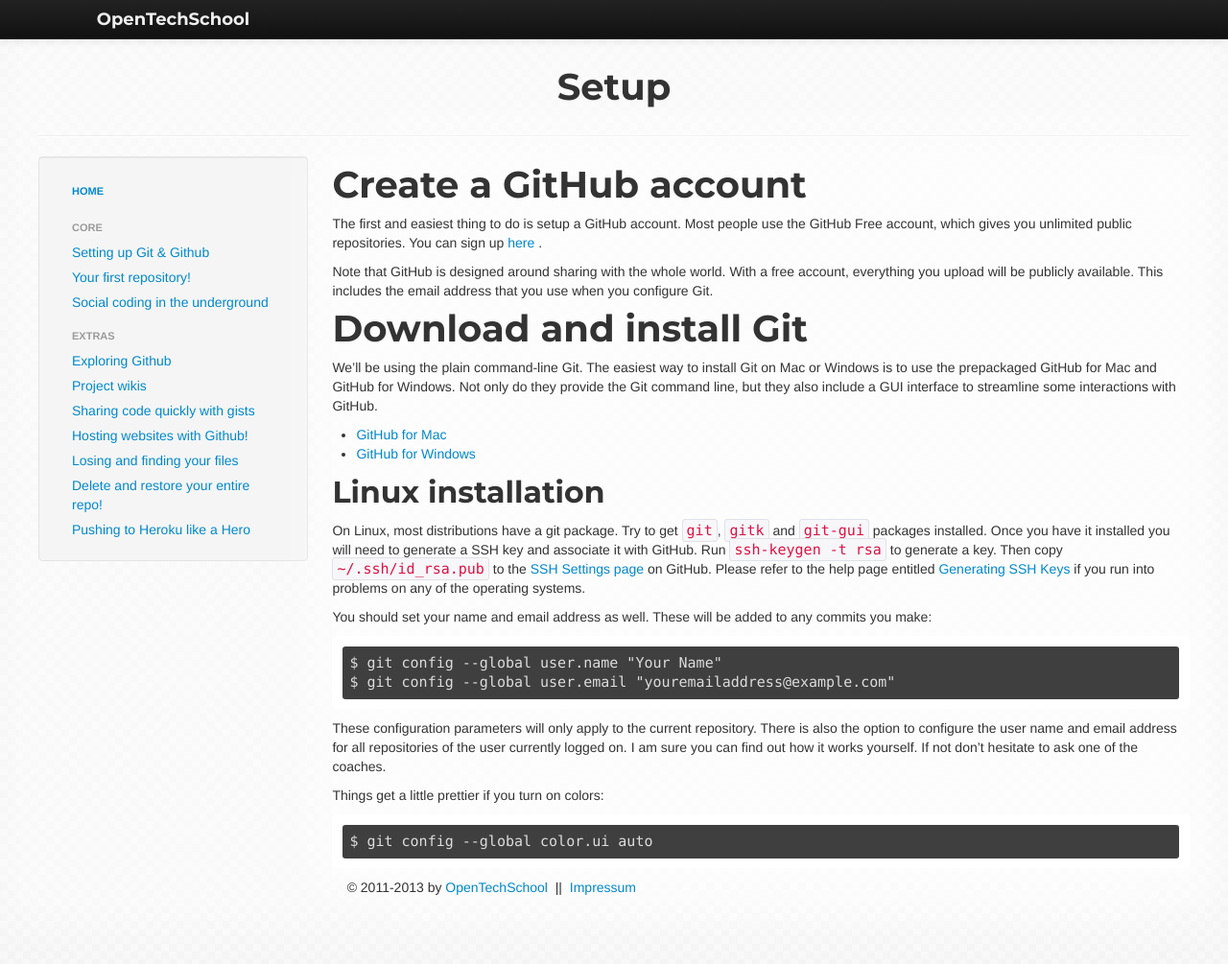
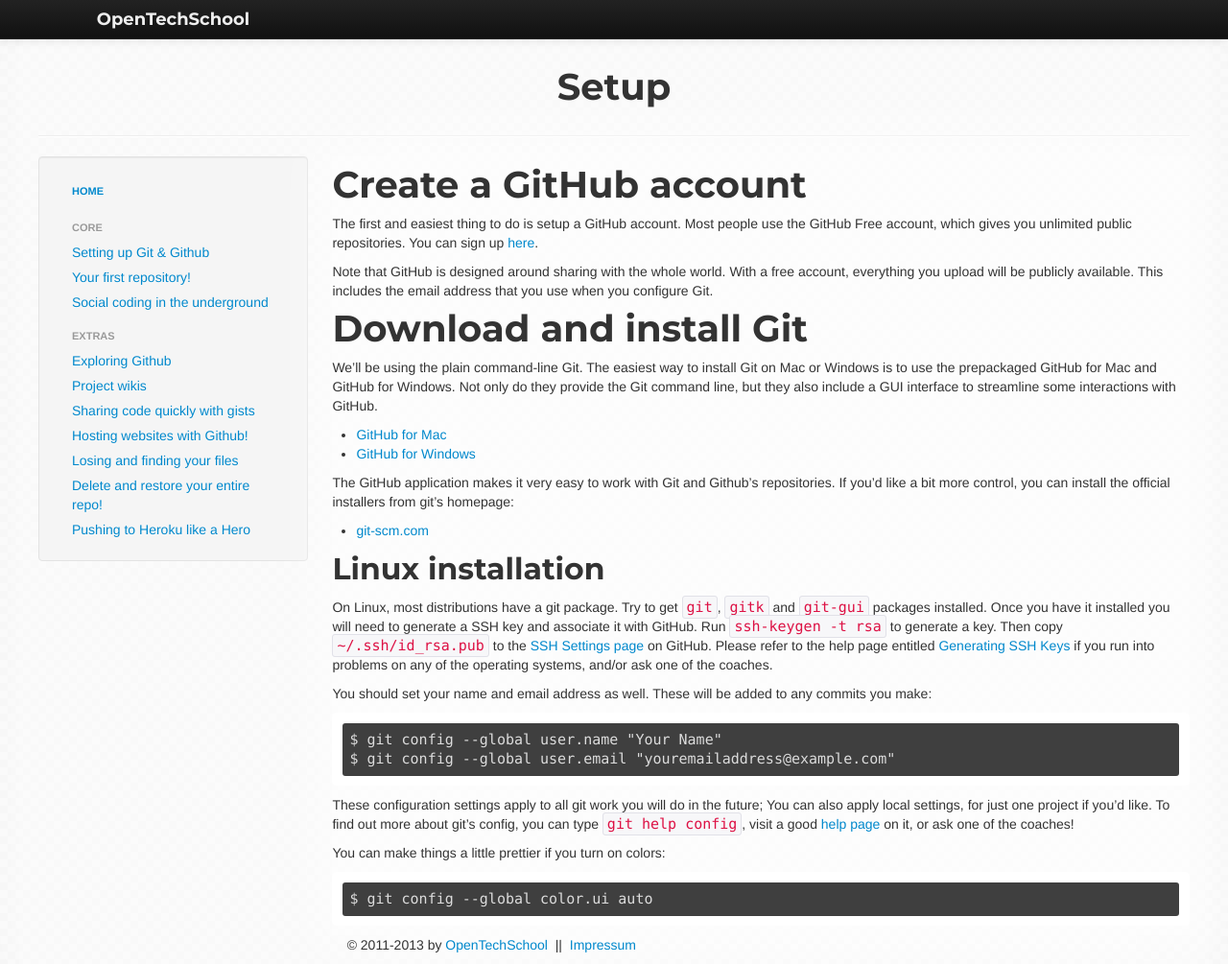
Before and after one commit to OpenTechSchool/html-css-beginners, a Jekyll site: the page built from core/setup.md, in a window 1280 px wide. Shown: the whole page at 96% size. Built offline with Jekyll 4.4.1, drawn with Linux system fonts in a browser that asks for light colours; before the commit the page ends 945 px from its top, so only the background shows below that.

Commit message:
Copy-editing!

```diff
--- a/core/setup.md
+++ b/core/setup.md
@@ -9,7 +9,7 @@ title: Setup
 
 The first and easiest thing to do is setup a GitHub account. Most people use the
 GitHub Free account, which gives you unlimited public repositories. You can sign
-up [ here ]( https://github.com/signup/free ).
+up [here]( https://github.com/signup/free ).
 
 Note that GitHub is designed around sharing with the whole world. With a free
 account, everything you upload will be publicly available. This includes the
@@ -22,15 +22,24 @@ or Windows is to use the prepackaged GitHub for Mac and GitHub for Windows. Not
 only do they provide the Git command line, but they also include a GUI interface
 to streamline some interactions with GitHub.
 
-* [ GitHub for Mac ]( http://mac.github.com/ )
-* [ GitHub for Windows ]( http://windows.github.com/ )
+* [GitHub for Mac]( http://mac.github.com/ )
+* [GitHub for Windows]( http://windows.github.com/ )
+
+The GitHub application makes it very easy to work with Git and Github's repositories.
+If you'd like a bit more control, you can install the official installers from git's
+homepage:
+
+* [git-scm.com]( http://git-scm.com/ )
 
 ## Linux installation
 
 On Linux, most distributions have a git package. Try to get `git`, `gitk` and `git-gui`
 packages installed. Once you have it installed you will need to generate a SSH key
 and associate it with GitHub. Run `ssh-keygen -t rsa` to generate a key. Then copy
-`~/.ssh/id_rsa.pub` to the [ SSH Settings page ]( https://github.com/settings/ssh ) on GitHub. Please refer to the help page entitled [ Generating SSH Keys ]( https://help.github.com/articles/generating-ssh-keys#platform-all) if you run into problems on any of the operating systems.
+`~/.ssh/id_rsa.pub` to the [SSH Settings page]( https://github.com/settings/ssh )
+on GitHub. Please refer to the help page entitled
+[Generating SSH Keys]( https://help.github.com/articles/generating-ssh-keys#platform-all)
+if you run into problems on any of the operating systems, and/or ask one of the coaches.
 
 You should set your name and email address as well. These will be added to any commits
 you make:
@@ -38,11 +47,12 @@ you make:
 	$ git config --global user.name "Your Name"
 	$ git config --global user.email "youremailaddress@example.com"
 
-These configuration parameters will only apply to the current repository.
-There is also the option to configure the user name and email address for
-all repositories of the user currently logged on. I am sure you can find
-out how it works yourself. If not don't hesitate to ask one of the coaches.
+These configuration settings apply to all git work you will do in the future;
+You can also apply local settings, for just one project if you'd like. To
+find out more about git's config, you can type `git help config`, visit a
+good [help page](http://git-scm.com/book/en/Customizing-Git-Git-Configuration)
+on it, or ask one of the coaches!
 
-Things get a little prettier if you turn on colors:
+You can make things a little prettier if you turn on colors:
 
 	$ git config --global color.ui auto
```
Also changed, not shown: core/underground.md (+8 -2 lines), extras/delete-restore.md (+19 -5 lines), extras/wikis.md (+2 -2 lines).
